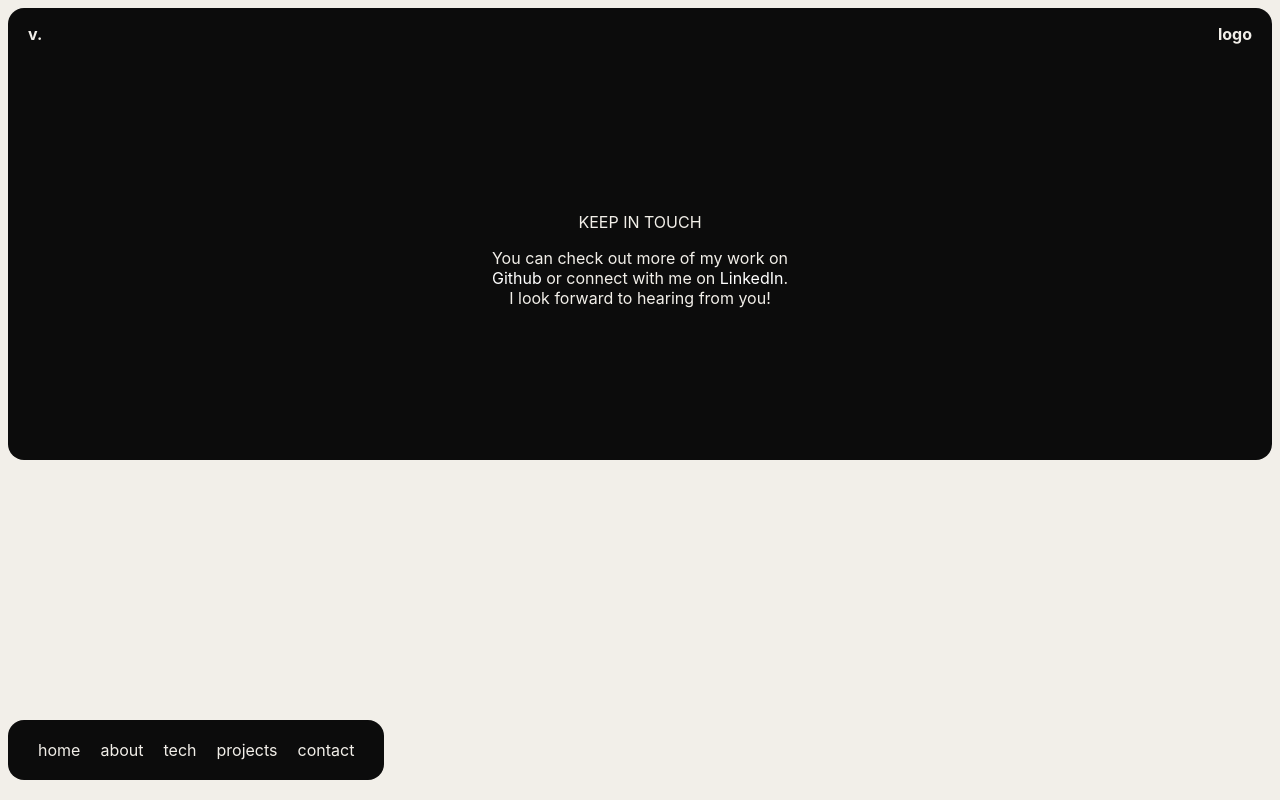
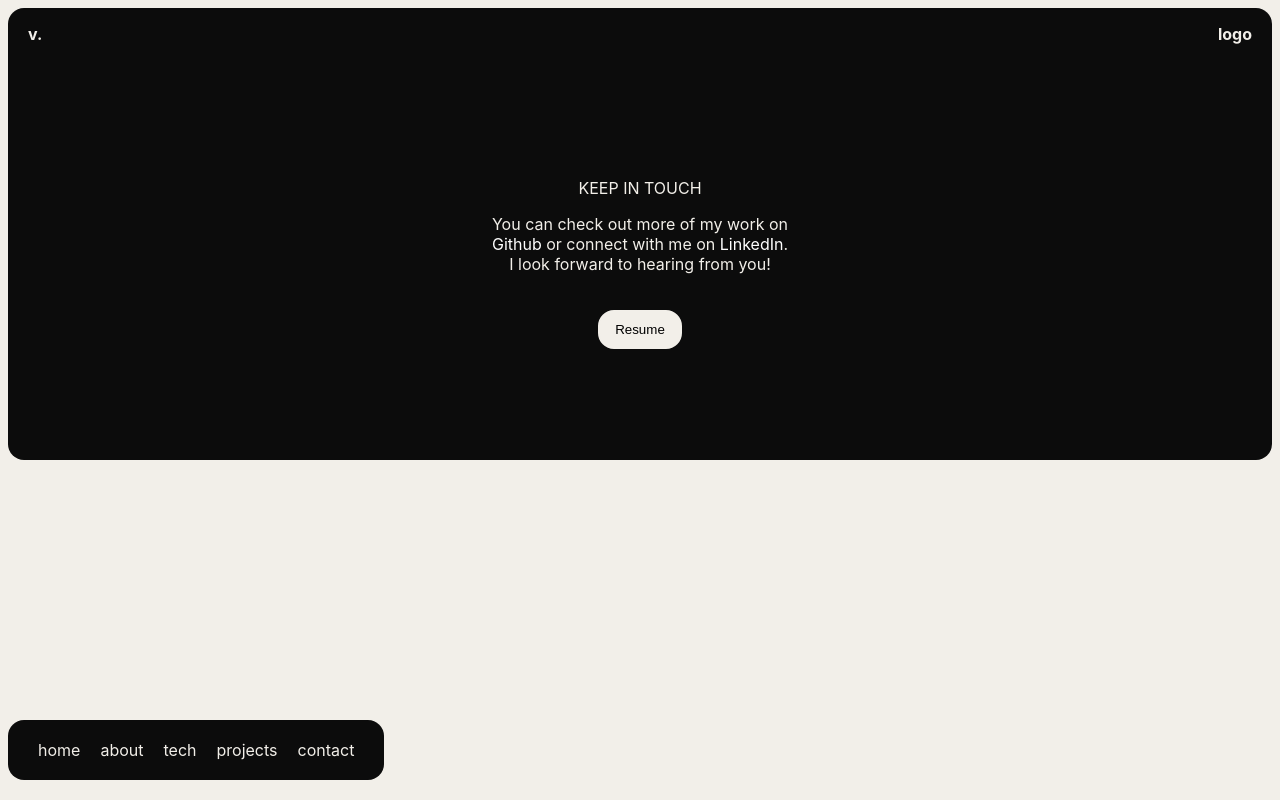
Before and after one commit to ValentinaValverde/v.tech, a React (Vite) app: page /contact in a window 1280 px wide. Built offline with nearby package versions, Linux system fonts and the light colour scheme.

Commit message:
Added resume to contact

```diff
--- a/src/index.css
+++ b/src/index.css
@@ -514,6 +514,31 @@
   }
 }
 
+.resume-button {
+  background-color: #f2efe9;
+  padding: 10px 15px 10px 15px;
+  border-radius: 16px;
+  border: solid 2px #f2efe9;
+  margin: 10px;
+  margin-top: 20px;
+  transition: 0.5s;
+
+  a {
+    color: black;
+    text-decoration: none;
+  }
+}
+
+.resume-button:hover {
+  background-color: #0c0c0c;
+  border: solid 2px #f2efe9;
+  cursor: pointer;
+
+  a {
+    color: #f2efe9;
+  }
+}
+
 /* TECH ROUTE STYLES */
 .tech-container {
   display: flex;
--- a/src/routes/contact.jsx
+++ b/src/routes/contact.jsx
@@ -23,6 +23,14 @@ export default function Contact() {
             </a>
             . <br /> I look forward to hearing from you!
           </p>
+          <button className="resume-button">
+            <a
+              href="https://drive.google.com/file/d/1yQeU3WHlDtML6z0SHOnj7z7TKJrX8sfw/view"
+              target="_blank"
+            >
+              Resume
+            </a>
+          </button>
         </div>
       </div>
     </>
```
